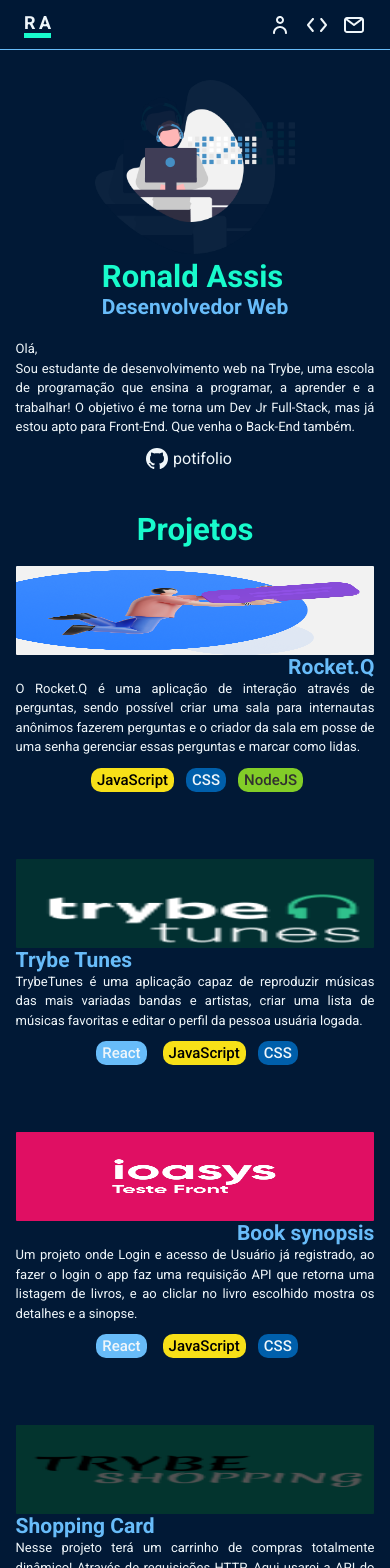
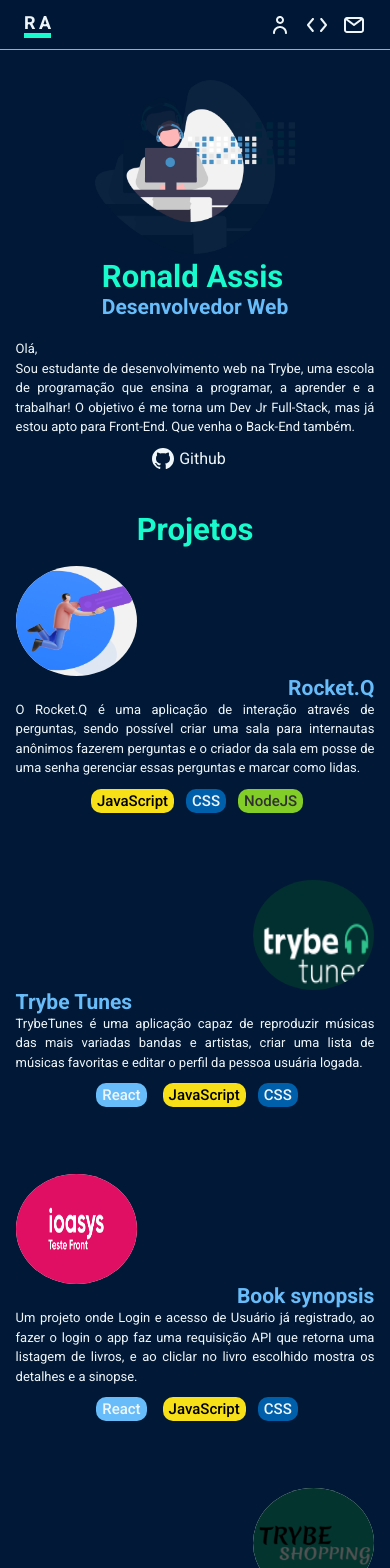
Before and after one commit to ronald-assis/Portfolio, a React (Create React App) app: page / in a window 390 px wide. Shown: the top 1568 px of the page. Built offline with nearby package versions, Linux system fonts and the light colour scheme.

Commit message:
feat: Adjusting images from projects

```diff
--- a/src/components/InformationAboutMe/index.js
+++ b/src/components/InformationAboutMe/index.js
@@ -20,12 +20,12 @@
       </div>
       <div className="link-to-github">
         <a
-          href="https://github.com/ronald-assis/Portfolio"
+          href="https://github.com/ronald-assis"
           target="_blank"
           rel="noreferrer"
         >
           <Icon name="github" />
-          <span>potifolio</span>
+          <span>Github</span>
         </a>
       </div>
     </div>
--- a/src/components/Projects/index.js
+++ b/src/components/Projects/index.js
@@ -25,7 +25,9 @@
               ))}
             </div>
           </div>
-          <img src={project.image} alt="project log" />
+          <div className="image-of-project">
+            <img src={project.image} alt="project log" />
+          </div>
         </a>
       ))}
     </div>
--- a/src/components/Projects/projectsMobile.css
+++ b/src/components/Projects/projectsMobile.css
@@ -33,15 +33,23 @@
     text-align: justify;
   }
 
-  .projects .project img {
-    border-radius: 1px;
+  .projects .project .image-of-project{
     width: 100%;
-    margin: auto;
-    height: 89px;
+    display: flex;
+    align-items: center;
+    justify-content: flex-start
   }
 
-  .projects .left img {
+  .projects .left .image-of-project{
+    justify-content: flex-end;
     order: 1;
+  }
+
+  .projects .project .image-of-project img {
+    border-radius: 50%;
+    width: 121px;
+    height: 110px;
+    margin: 0;
   }
 
   .projects .project .info-of-project .language {
```
